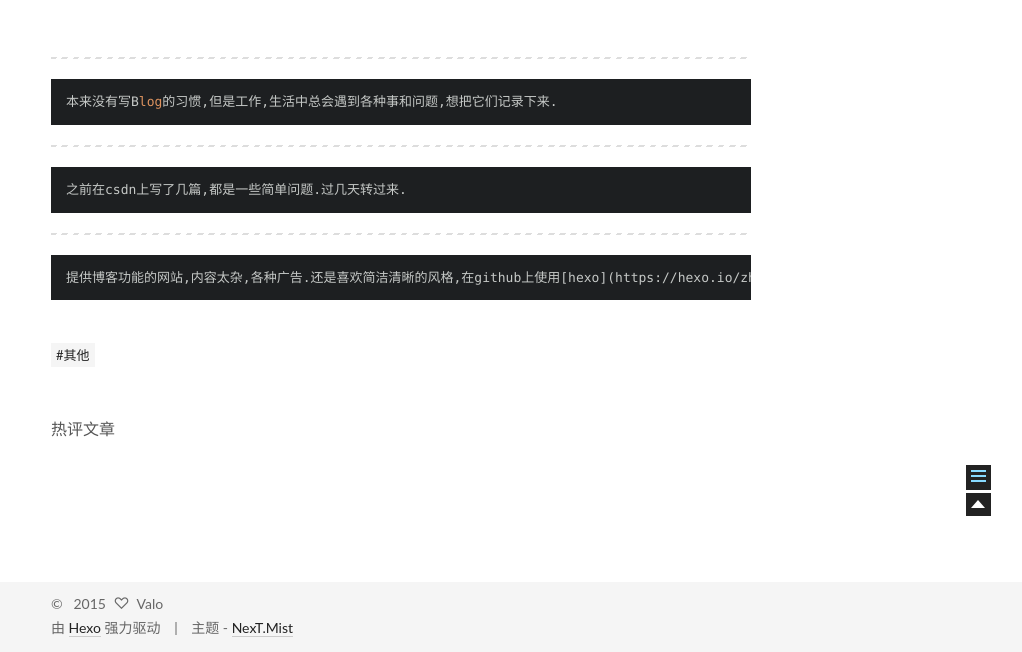
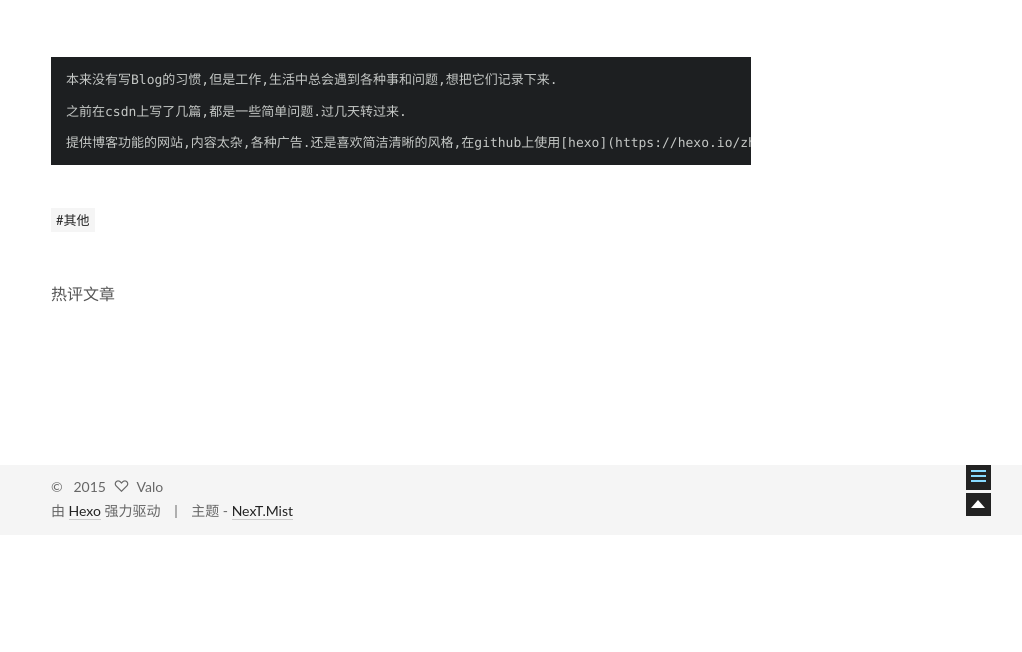
Before and after one commit to pozi119/pozi119.github.io, a plain HTML site: page 2015/08/17/Hello-hexo/index.html in a window 1280 px wide. Shown: the part 265-917 px from the top of the page, without its empty margins (239-1261 px from the left). After the commit the page ends 800 px from the top, so only its background shows below. Drawn offline with Linux system fonts and the light colour scheme; a script that the page names is missing.

Commit message:
Site updated: 2015-08-17 23:03:13

```diff
--- a/2015/08/17/Hello-hexo/index.html
+++ b/2015/08/17/Hello-hexo/index.html
@@ -51,7 +51,7 @@
 之前在csdn上写了几篇,都是一些简单问题.过几天转过来.
 
 提供博客功能的网站,内容太杂,各种广告.还是喜欢简洁清晰的风格,在github上使用[hexo](https://hexo.io/zh-cn/ &quot;hexo&quot;)建静态博客.主题选择了[next](http://theme-next.iissnan.com">
-<meta property="og:updated_time" content="2015-08-17T15:00:56.000Z">
+<meta property="og:updated_time" content="2015-08-17T15:02:55.000Z">
 <meta name="twitter:card" content="summary">
 <meta name="twitter:title" content="Hello,hexo">
 <meta name="twitter:description" content="本来没有写Blog的习惯,但是工作,生活中总会遇到各种事和问题,想把它们记录下来.
@@ -227,12 +227,11 @@
 
 
 
-        <span itemprop="articleBody"><hr>
-<pre><code>本来没有写B<span class="built_in">log</span>的习惯,但是工作,生活中总会遇到各种事和问题,想把它们记录下来.
-</code></pre><hr>
-<pre><code>之前在csdn上写了几篇,都是一些简单问题.过几天转过来.
-</code></pre><hr>
-<pre><code>提供博客功能的网站,内容太杂,各种广告.还是喜欢简洁清晰的风格,在github上使用[<span class="link_label">hexo</span>](<span class="link_url">https://hexo.io/zh-cn/ "hexo"</span>)建静态博客.主题选择了[<span class="link_label">next</span>](<span class="link_url">http://theme-next.iissnan.com/ "next"</span>),它的帮助文档比较清晰,编辑配置文件比较方便,风格也符合个人审美.
+        <span itemprop="articleBody"><pre><code>本来没有写Blog的习惯,但是工作,生活中总会遇到各种事和问题,想把它们记录下来.
+
+之前在csdn上写了几篇,都是一些简单问题.过几天转过来.
+
+提供博客功能的网站,内容太杂,各种广告.还是喜欢简洁清晰的风格,在github上使用[<span class="link_label">hexo</span>](<span class="link_url">https://hexo.io/zh-cn/ "hexo"</span>)建静态博客.主题选择了[<span class="link_label">next</span>](<span class="link_url">http://theme-next.iissnan.com/ "next"</span>),它的帮助文档比较清晰,编辑配置文件比较方便,风格也符合个人审美.
 </code></pre></span>
 
     </div>
--- a/css/main.css
+++ b/css/main.css
@@ -1058,7 +1058,7 @@ body {
   width: 4px;
   height: 4px;
   border-radius: 50%;
-  background: #14a139;
+  background: #df538c;
 }
 .sidebar-nav {
   margin: 0;
```
Also changed, not shown: index.html (+5 -6 lines).
